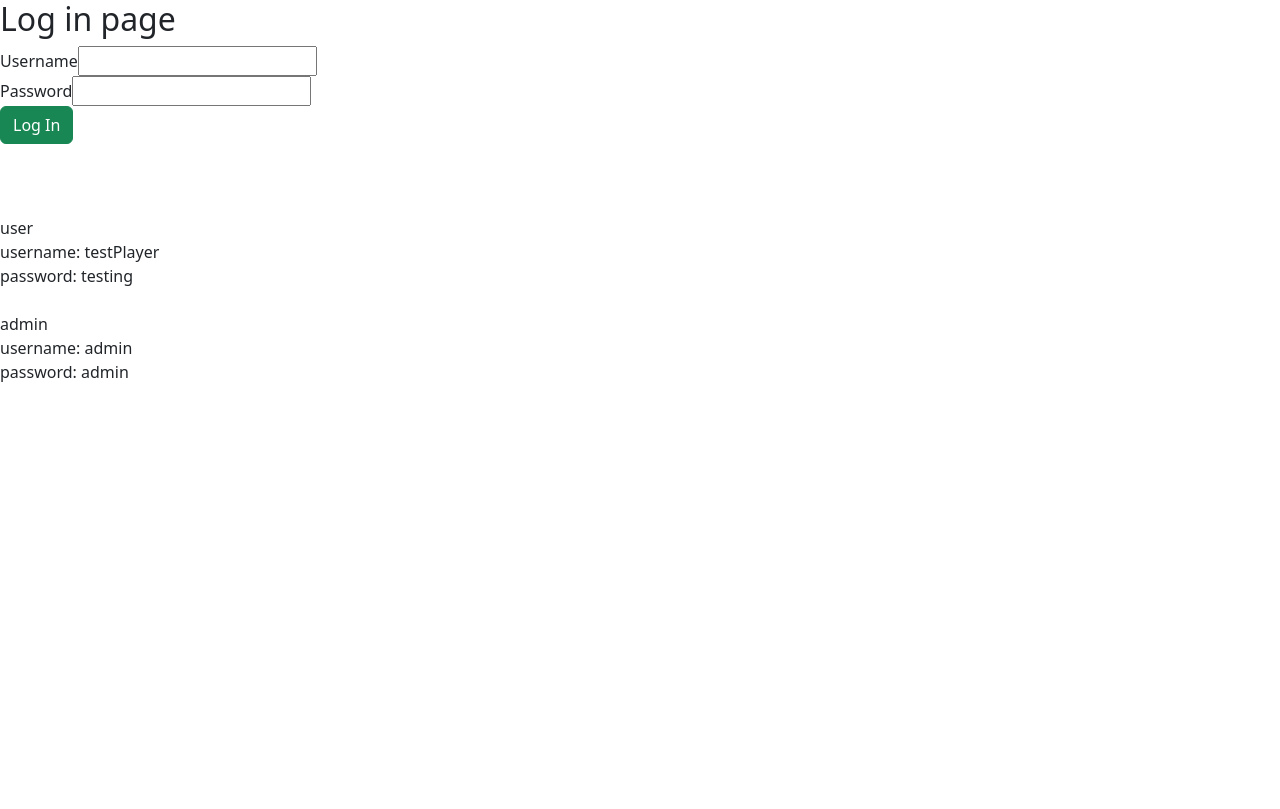
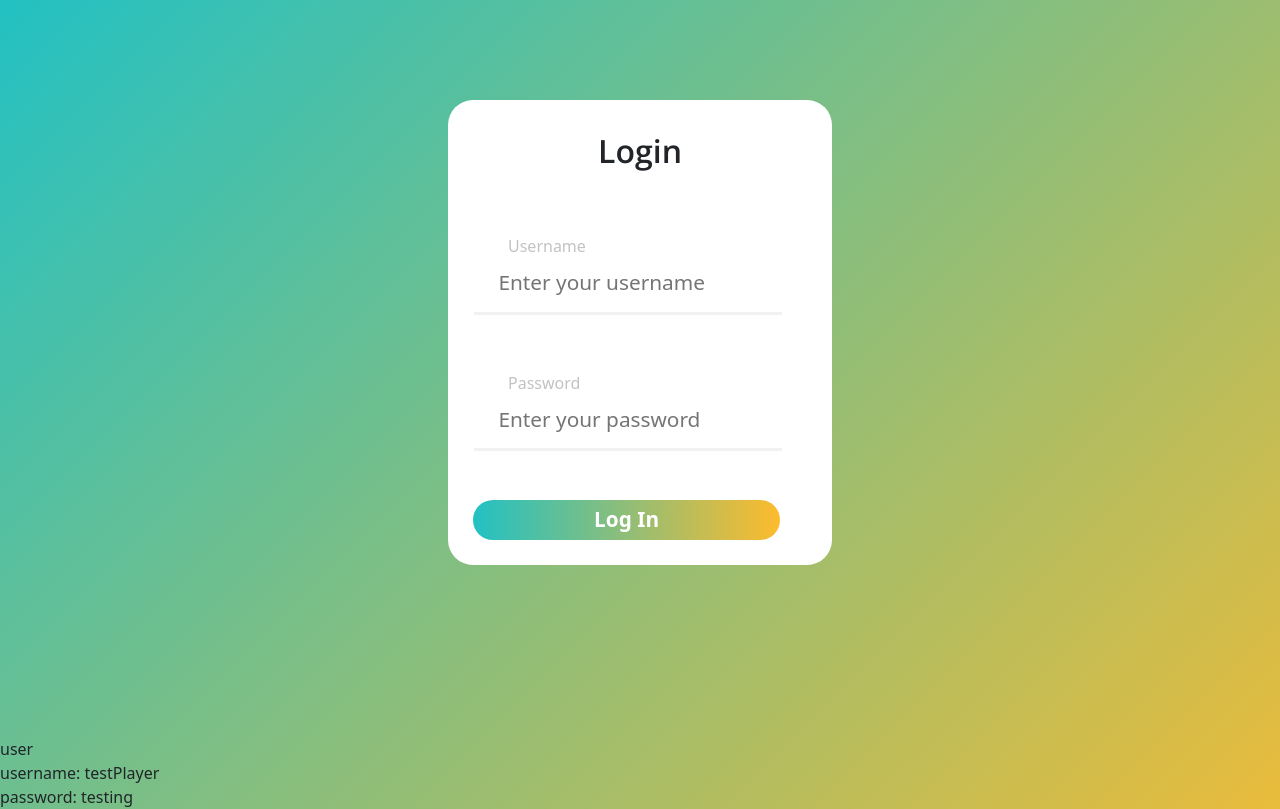
Before and after one commit to lovelycutepanda/csci2720-project, a React (Create React App) app: page / in a window 1280 px wide. Shown: the top 809 px of the page. Built offline with nearby package versions, Linux system fonts and the light colour scheme; no server answers.

Commit message:
login page layout

```diff
--- a/src/frontend/Login.css
+++ b/src/frontend/Login.css
@@ -0,0 +1,82 @@
+@import url('https://fonts.googleapis.com/css?family=Open+Sans:600|Work+Sans:400,500,600,700&display=swap');
+
+.loginform{
+    max-width: 500px;
+    min-width: 300px;
+    max-height: 700px;
+    width: 30%;
+    height: 60%;
+    margin: 100px auto;
+    background-color: #FFFFFF;
+    border-radius: 25px;
+}
+
+.header{
+    text-align: center;
+    font-family: 'open sans', sans-serif;
+    padding: 2rem 0;
+    margin: 0;
+    font-size: 2rem;
+}
+
+.row{
+    display: flex;
+    flex-direction: column;
+    align-items: center;
+    padding-top: 2rem;
+    max-width: 100%;
+}
+
+.row input{
+    width: 80%;
+    box-sizing: border-box;
+    border: none;
+    font-size: 1.3rem;
+    padding-left: 1.5rem;
+    padding-bottom: 1rem;
+    box-shadow: inset 0px -3px 0px 0px rgba(187,187,187,0.2);
+    transition: box-shadow 0.2s ease-in;
+}
+
+.row input:focus{
+    box-shadow: inset 0px -3px 0px 0px rgba(34,193,195,0.7);
+    outline: none;
+}
+
+.row input::-webkit-input-placeholder{
+    opacity: 1;
+    transition: opacity 0.25s ease-out;
+}
+
+.row input:hover::-webkit-input-placeholder,
+.row input:focus::-webkit-input-placeholder{
+  opacity: 0;
+}
+
+
+.row label{
+    align-self: start;
+    padding-left: 4.5rem;
+    padding-bottom: 0.5rem;
+    color: rgba(187,187,187,0.9);
+}
+
+.loginbutton{
+    border-radius: 25px;
+    width: 80%;
+    height: 40px;
+    font-size: 1.3rem;
+    color: white;
+    font-weight: 700;
+    background: rgb(34,193,195);
+    background: linear-gradient(90deg, rgba(34,193,195,1) 0%,     rgba(253,187,45,1) 100%);
+    border: 0px;
+    cursor: pointer;
+    transition: opacity 0.25s ease-out;
+    text-align: center;
+    margin: 25px 25px;
+}
+
+.loginbutton:hover{
+    opacity: 0.8;
+}
--- a/src/frontend/Login.js
+++ b/src/frontend/Login.js
@@ -1,6 +1,7 @@
 import React from 'react';
 import { useNavigate } from 'react-router-dom';
 import './Login.css';
+
 
 
 const Login = () => {
@@ -50,22 +51,27 @@ const Login = () => {
     <div>
 
       {/* please work on frontend design */}
-
-      <h2>Log in page</h2>
+      <div className='loginform'>
+      <h2 className='header'>Login</h2>
 
       <form>
 
-        <label htmlFor="username">Username</label>
-        <input type="text" id="username" name="username" />
-        <br/>
+      <div className='row'>
+      <label htmlFor="username">Username</label>
+      <input type="text" id="username" name="username" placeholder="Enter your username"/>
+      <br/>
+      </div>
 
-        <label htmlFor="password">Password</label>
-        <input type="password" id="password" name="password" />
-        <br/>
+      <div className='row'>
+      <label htmlFor="password">Password</label>
+      <input type="password" id="password" name="password" placeholder="Enter your password"/>
+      <br/>
+      </div>
 
-        <button className="btn btn-success" onClick={(e) => {login(e);}}>Log In</button>
+      <button className="loginbutton" onClick={(e) => {login(e);}}>Log In</button>
 
       </form>
+      </div>
 
       {/* to be deleted */}
       <div>
--- a/src/index.css
+++ b/src/index.css
@@ -1,3 +1,11 @@
+@import url('https://fonts.googleapis.com/css?family=Open+Sans:600|Work+Sans:400,500,600,700&display=swap');
+
+body{
+  background: rgb(34,193,195);
+  background: linear-gradient(135deg, rgba(34,193,195,1) 0%,     rgba(253,187,45,1) 100%);
+  font-family: "work sans";
+}
+
 .map-container {
   height: 400px;
 }
```
